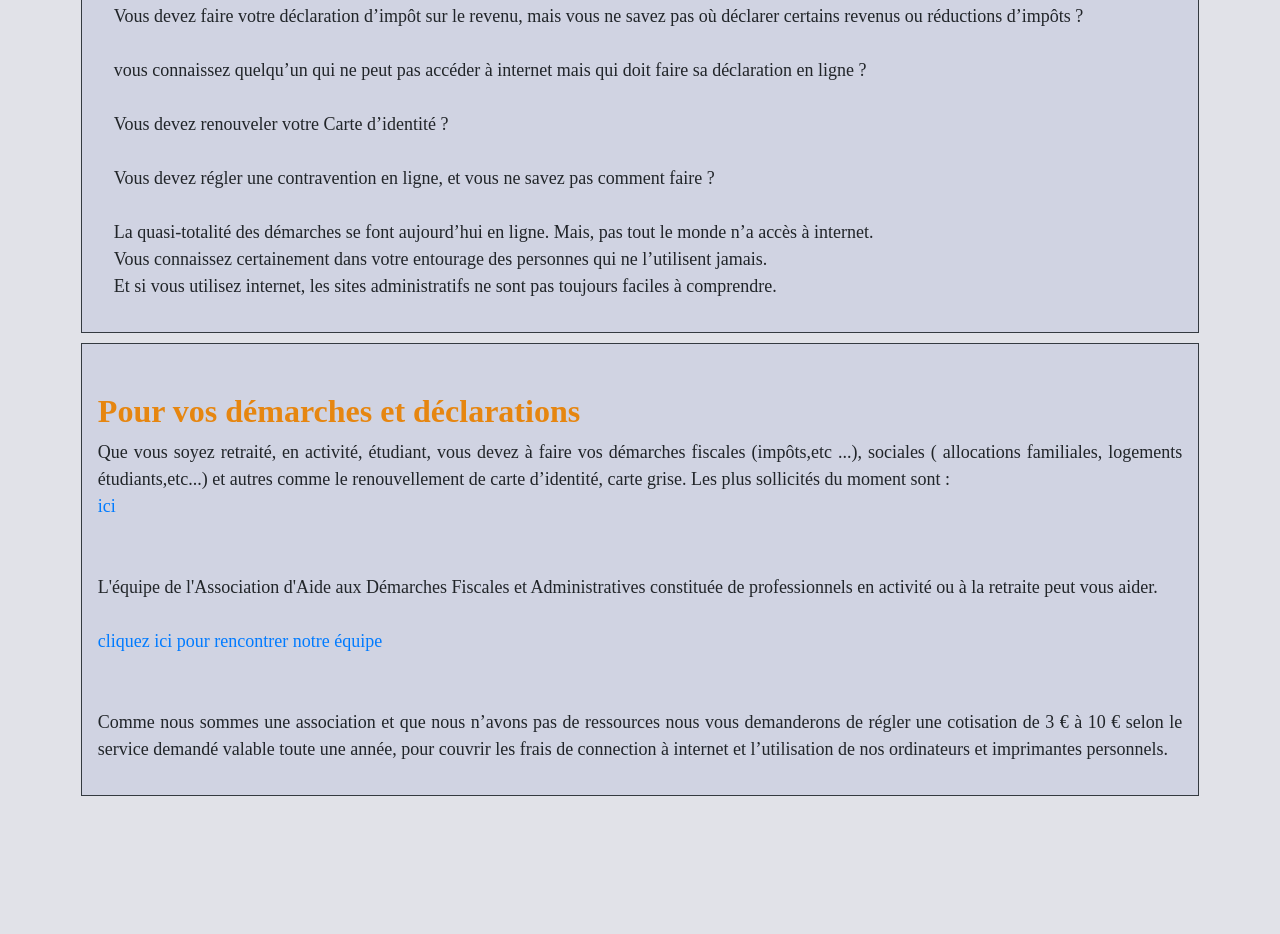
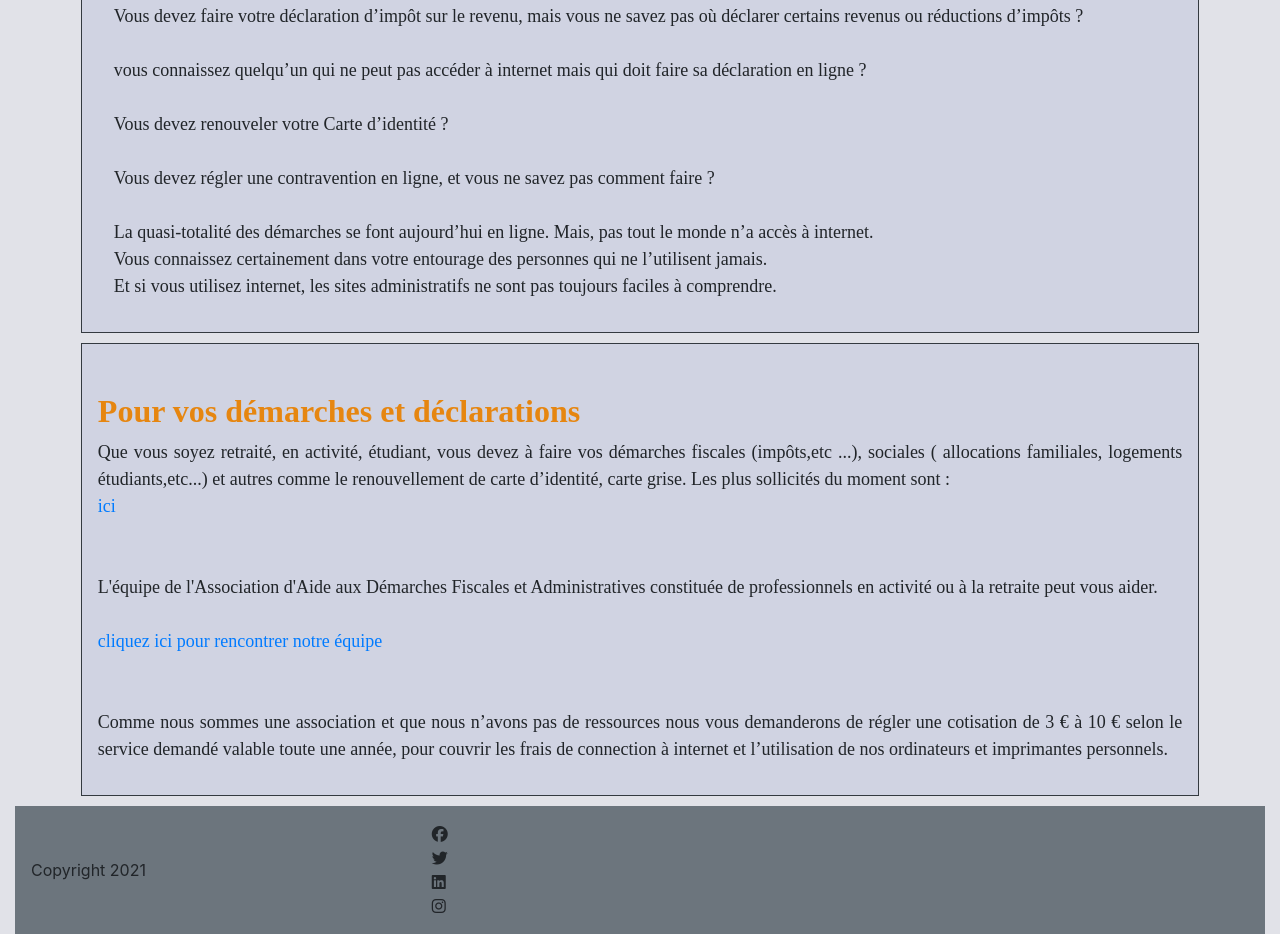
Before and after one commit to ROSTAGNIp/AADFA, a plain HTML site: page index.html in a window 1280 px wide. Shown: the part 330-1264 px from the top of the page. Before the commit the page ends 1136 px from the top, so only its background shows below. Drawn offline with nearby package versions, Linux system fonts and the light colour scheme.

Commit message:
add footer index.html

```diff
--- a/index.html
+++ b/index.html
@@ -6,6 +6,7 @@
     <meta name="description" content="aide démarches administratives fiscales déclarations impôtsurlerevenu allocations familiales antai" />
     <link rel="stylesheet" href="bootstrap.min.css">
     <link rel="stylesheet" href="style.css">
+    <script src="https://kit.fontawesome.com/581467febc.js" crossorigin="anonymous"></script>
     <title>Association d'aide aux démarches fiscales et administratives</title>
   </head>
 
@@ -88,6 +89,22 @@
        </div>
  </section>
 
+ <footer class="h-1000 row no-gutters pt-3 align-items-center bg-secondary">
+  <div class="col-4">
+    <div class="p-3">
+     <p>Copyright 2021</p>
+    </div>
+  </div>
+  <div class="col-8">
+    <ul class="icons list-unstyled list-inline">
+      <li><ahref="#"><i class="fab fa-facebook"></i></ahref></li>
+      <li><ahref="#"><i class="fab fa-twitter"></i></ahref></li>
+      <li><ahref="#"><i class="fab fa-linkedin"></i></ahref></li>
+      <li><ahref="#"><i class="fab fa-instagram"></i></ahref></li>
+  </ul>
+  </div>
+  </footer>
+
 
 
  <script src="https://code.jquery.com/jquery-3.5.1.slim.min.js" integrity="sha384-DfXdz2htPH0lsSSs5nCTpuj/zy4C+OGpamoFVy38MVBnE+IbbVYUew+OrCXaRkfj" crossorigin="anonymous"></script>
```
